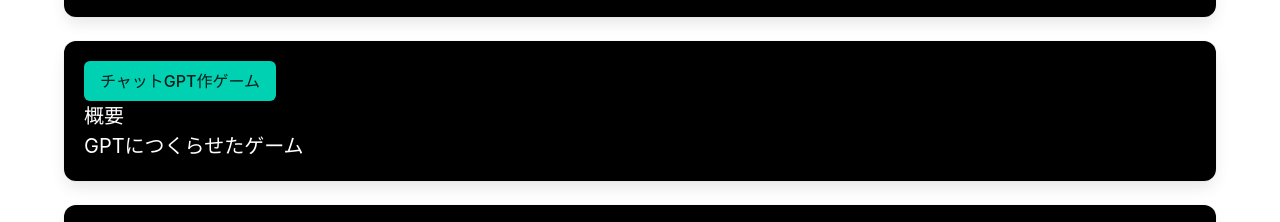
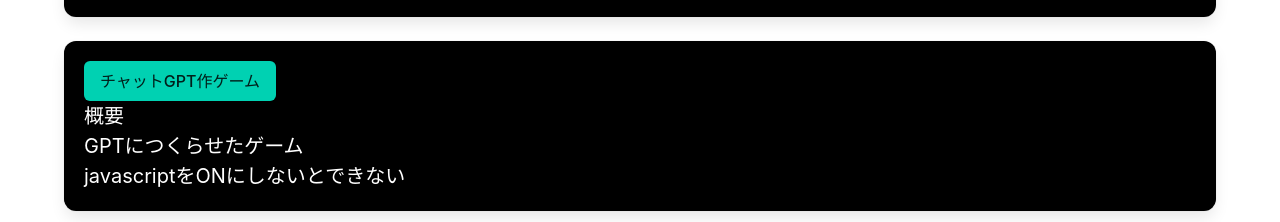
Before and after one commit to roiroi140/gameokiba, a plain HTML site: page index.html in a window 1280 px wide. Shown: the part 1323-1545 px from the top of the page. Drawn offline with nearby package versions, Linux system fonts and the light colour scheme; a script that the page names is missing.

Commit message:
Update index.html

```diff
--- a/index.html
+++ b/index.html
@@ -85,7 +85,8 @@
 
             <div class="box">
                 <a href="chatgptgame.html" class="button is-fllwidth is-primary">チャットGPT作ゲーム</a>
-                <p class="is-size-5">概要<br>GPTにつくらせたゲーム</p>
+                <p class="is-size-5">概要<br>GPTにつくらせたゲーム<br>
+                javascriptをONにしないとできない</p>
             </div>
 
             <div class="box">
```
